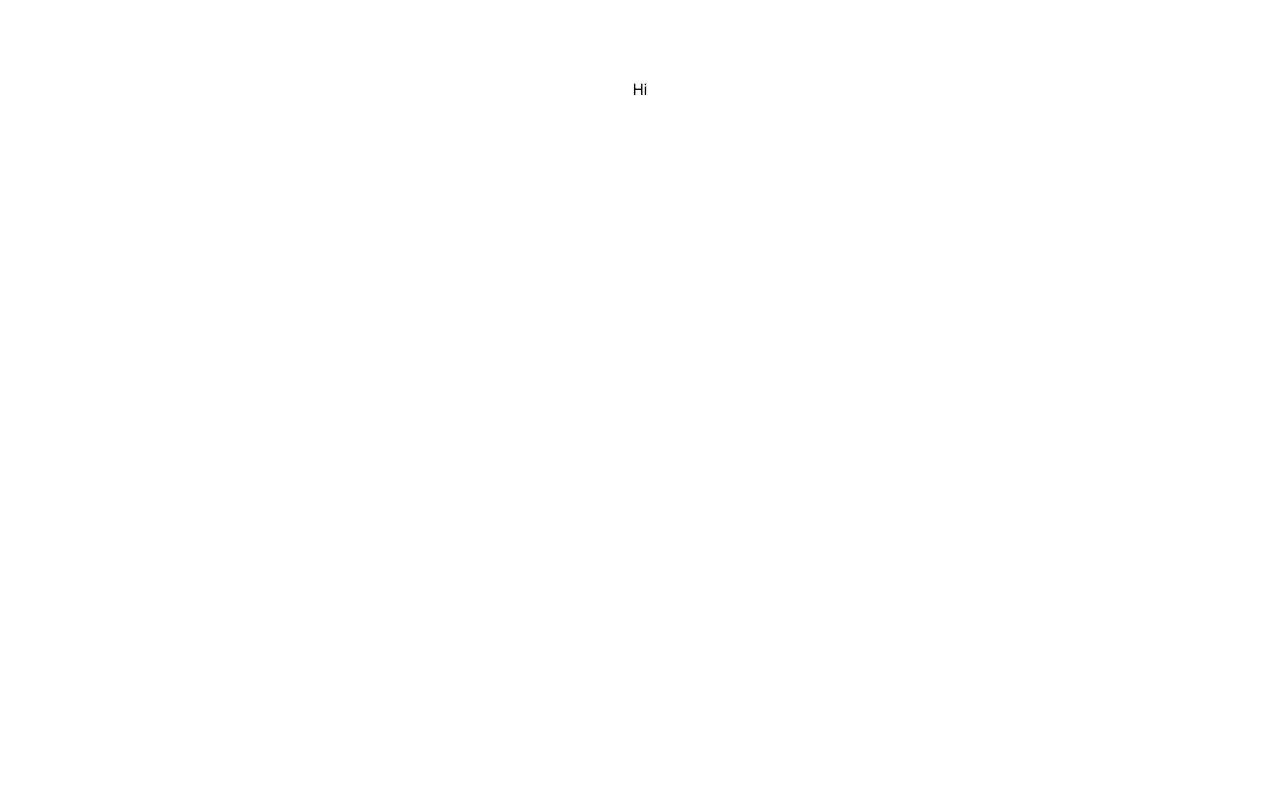
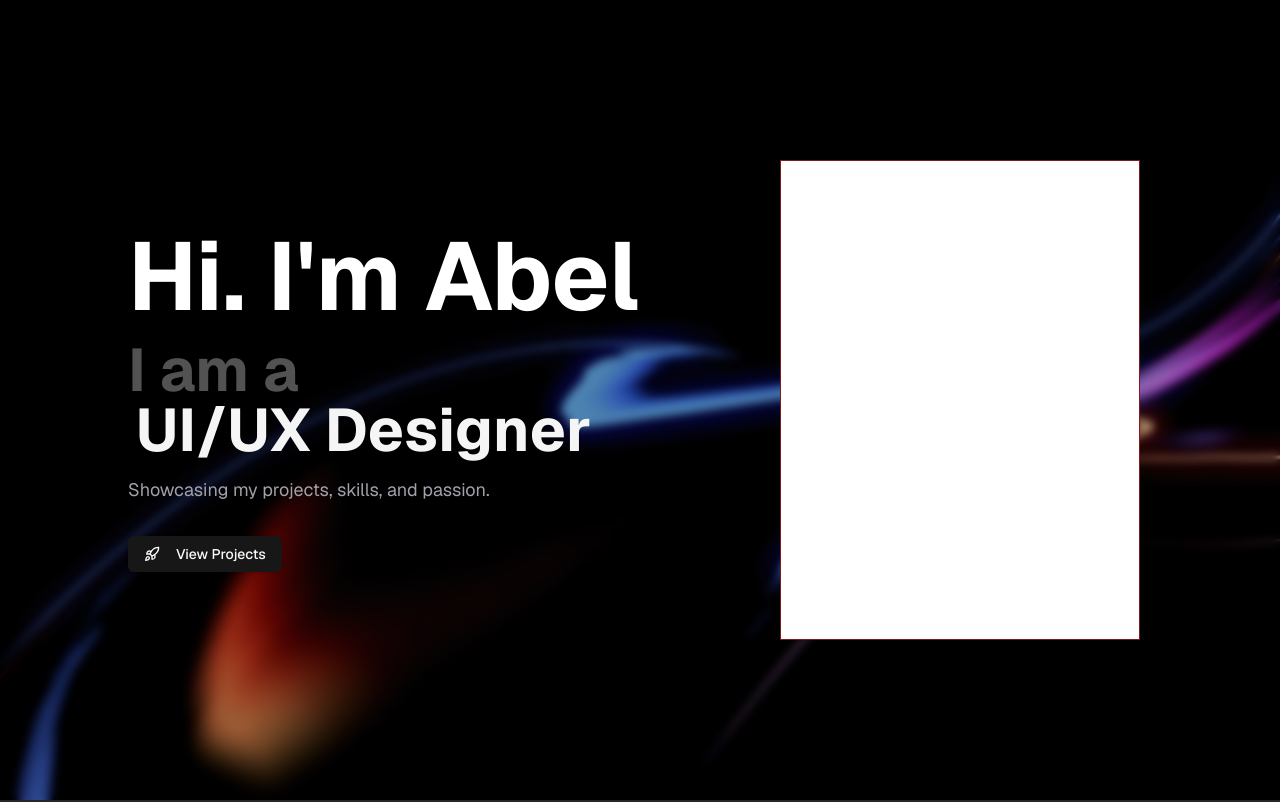
Before and after one commit to abelshinev/portfolio-v2, a Next.js app: page / in a window 1280 px wide. Shown: the top 802 px of the page. Built offline with nearby package versions, Linux system fonts and the light colour scheme.

Commit message:
feat: Setup Page 1

```diff
--- a/app/page.js
+++ b/app/page.js
@@ -1,10 +1,20 @@
 import Image from "next/image";
 import styles from "./page.module.css";
+import HomePage from "@/components/pages/Home";
 
 export default function Home() {
   return (
-    <div className={styles.page}>
-      Hi
+    <div className="font-geistSans">
+      <HomePage />
+      <div className="h-screen bg-zinc-800 bg-cover bg-center ">
+        <div className="h-full flex items-center justify-center text-white">
+          <h1 className="text-5xl font-bold">Parallax Background</h1>
+        </div>
+      </div>
+
+      <div className="h-screen bg-white text-black flex items-center justify-center">
+        <p>Scroll to see the parallax effect!</p>
+      </div>
     </div>
   );
 }
--- /dev/null
+++ b/components/flip-words-demo.tsx
@@ -0,0 +1,15 @@
+import React from "react";
+import { FlipWords } from "./ui/flip-word";
+
+export default function FlipWordsDemo() {
+  const words = ["Guitarist", "UI/UX Designer", "Web Developer", "Hooper"];
+
+  return (
+    <div className="flex flex-row justify-start ">
+      <div className="text-6xl text-neutral-600 dark:text-neutral-200 font-bold">
+        I am a <FlipWords words={words} /> <br />
+
+      </div>
+    </div>
+  );
+}
--- a/components/pages/Home.js
+++ b/components/pages/Home.js
@@ -0,0 +1,36 @@
+"use client"
+import { Button } from "@/components/ui/button";
+import { motion } from "framer-motion";
+import { LucideRocket } from "lucide-react";
+import FlipWordsDemo from "../flip-words-demo";
+
+export default function HomePage() {
+  return (
+    <main className="min-h-screen bg-herobg bg-fixed bg-cover text-white flex flex-row items-center justify-center p-8 ">
+      <div className="absolute inset-0 backdrop-blur-sm bg-black/30 z-1"></div>
+      <motion.div
+        initial={{ opacity: 0, y: 40 }}
+        animate={{ opacity: 1, y: 0 }}
+        transition={{ duration: 0.8 }}
+        className="text-left space-y-4 w-[50vw] z-10"
+      >
+        <h1 className="text-8xl font-bold"> Hi. I&apos;m Abel</h1>
+        <FlipWordsDemo />
+        <p className="text-lg text-zinc-400">
+          Showcasing my projects, skills, and passion.
+        </p>
+        <motion.div
+            whileHover={{y: -10}}
+            transition={{ type: "spring", stiffness: 300 }}
+        >
+            <Button className="mt-4 hover:bg-zinc-900 transition-colors">
+            <LucideRocket className="mr-2 h-5 w-5" /> View Projects
+            </Button>
+        </motion.div>
+      </motion.div>
+      <div className="z-10">
+        <div className="w-[360px] h-[60vh] bg-white border border-red-900 m-3 " />
+      </div>
+    </main>
+  );
+}
--- /dev/null
+++ b/components/ui/flip-word.tsx
@@ -0,0 +1,76 @@
+"use client";
+import React, { useCallback, useEffect, useRef, useState } from "react";
+import { AnimatePresence, motion } from "framer-motion";
+import { cn } from "@/lib/utils";
+
+export const FlipWords = ({
+  words,
+  duration = 3000,
+  className,
+}: {
+  words: string[];
+  duration?: number;
+  className?: string;
+}) => {
+  const [currentWord, setCurrentWord] = useState(words[0]);
+  const [isAnimating, setIsAnimating] = useState(false);
+
+  const startAnimation = useCallback(() => {
+    const word = words[words.indexOf(currentWord) + 1] || words[0];
+    setCurrentWord(word);
+    setIsAnimating(true);
+  }, [currentWord, words]);
+
+  useEffect(() => {
+    if (!isAnimating) {
+      const timeout = setTimeout(startAnimation, duration);
+      return () => clearTimeout(timeout);
+    }
+  }, [isAnimating, duration, startAnimation]);
+
+  return (
+    <AnimatePresence onExitComplete={() => setIsAnimating(false)}>
+      <motion.div
+        initial={{ opacity: 0, y: 10 }}
+        animate={{ opacity: 1, y: 0 }}
+        exit={{
+          opacity: 0,
+          y: -40,
+          x: 40,
+          filter: "blur(8px)",
+          scale: 2,
+          position: "absolute",
+        }}
+        transition={{ type: "spring", stiffness: 100, damping: 10 }}
+        className={cn(
+          "z-10 inline-block relative text-left text-neutral-100 dark:text-neutral-100 px-2",
+          className
+        )}
+        key={currentWord}
+      >
+        {currentWord.split(" ").map((word, i) => (
+          <motion.span
+            key={word + i}
+            initial={{ opacity: 0, y: 10, filter: "blur(8px)" }}
+            animate={{ opacity: 1, y: 0, filter: "blur(0px)" }}
+            transition={{ delay: i * 0.3, duration: 0.3 }}
+            className="inline-block whitespace-nowrap"
+          >
+            {word.split("").map((letter, j) => (
+              <motion.span
+                key={word + j}
+                initial={{ opacity: 0, y: 10, filter: "blur(8px)" }}
+                animate={{ opacity: 1, y: 0, filter: "blur(0px)" }}
+                transition={{ delay: i * 0.3 + j * 0.05, duration: 0.2 }}
+                className="inline-block"
+              >
+                {letter}
+              </motion.span>
+            ))}
+            <span className="inline-block">&nbsp;</span>
+          </motion.span>
+        ))}
+      </motion.div>
+    </AnimatePresence>
+  );
+};
--- a/jsconfig.json
+++ b/jsconfig.json
@@ -1,5 +1,6 @@
 {
   "compilerOptions": {
+    "jsx": "react",
     "paths": {
       "@/*": ["./*"]
     }
--- a/package.json
+++ b/package.json
@@ -26,6 +26,8 @@
   },
   "devDependencies": {
     "@eslint/eslintrc": "^3",
+    "@types/node": "24.0.1",
+    "@types/react": "19.1.8",
     "eslint": "^9",
     "eslint-config-next": "15.3.3"
   }
--- a/tailwind.config.js
+++ b/tailwind.config.js
@@ -54,7 +54,13 @@ module.exports = {
   				'4': 'hsl(var(--chart-4))',
   				'5': 'hsl(var(--chart-5))'
   			}
-  		}
+  		},
+      fontFamily: {
+        geistSans: 'var(--font-geist-sans)',
+      },
+	  backgroundImage: {
+		herobg: 'url("/herobg7.jpg")',
+	  },
   	}
   },
   plugins: [require("tailwindcss-animate")],
```
Also changed, not shown: tsconfig.json (added, +42 -0 lines), public/herobg7.jpg (added), 1 other file (tests, documents, lock files or other folders).
